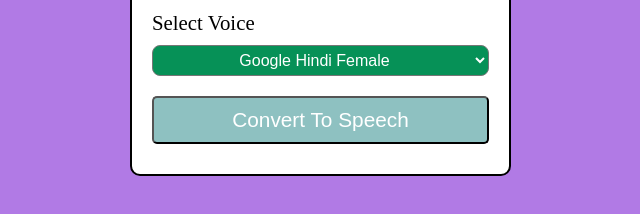
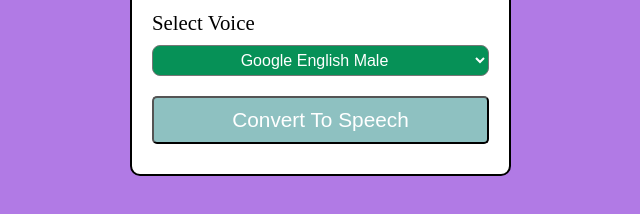
Before and after one commit to aaryan3783/text-to-speech-converter, a plain HTML site: page index.html in a window 1280 px wide. Shown: the part 384-598 px from the top of the page, 382-1022 px from the left. Drawn offline with Linux system fonts and the light colour scheme.

Commit message:
Update index.html

```diff
--- a/index.html
+++ b/index.html
@@ -24,8 +24,8 @@
             <br>
             <select name="" id="voice" class="voice-one">
                 <option value="">google hindi male</option>
-                <option value="" selected>google hindi female</option>
-                <option value="">google english male</option>
+                <option value="" >google hindi female</option>
+                <option value="" selected>google english male</option>
                 <option value="">google english female</option>
             </select>
             <br>
```
